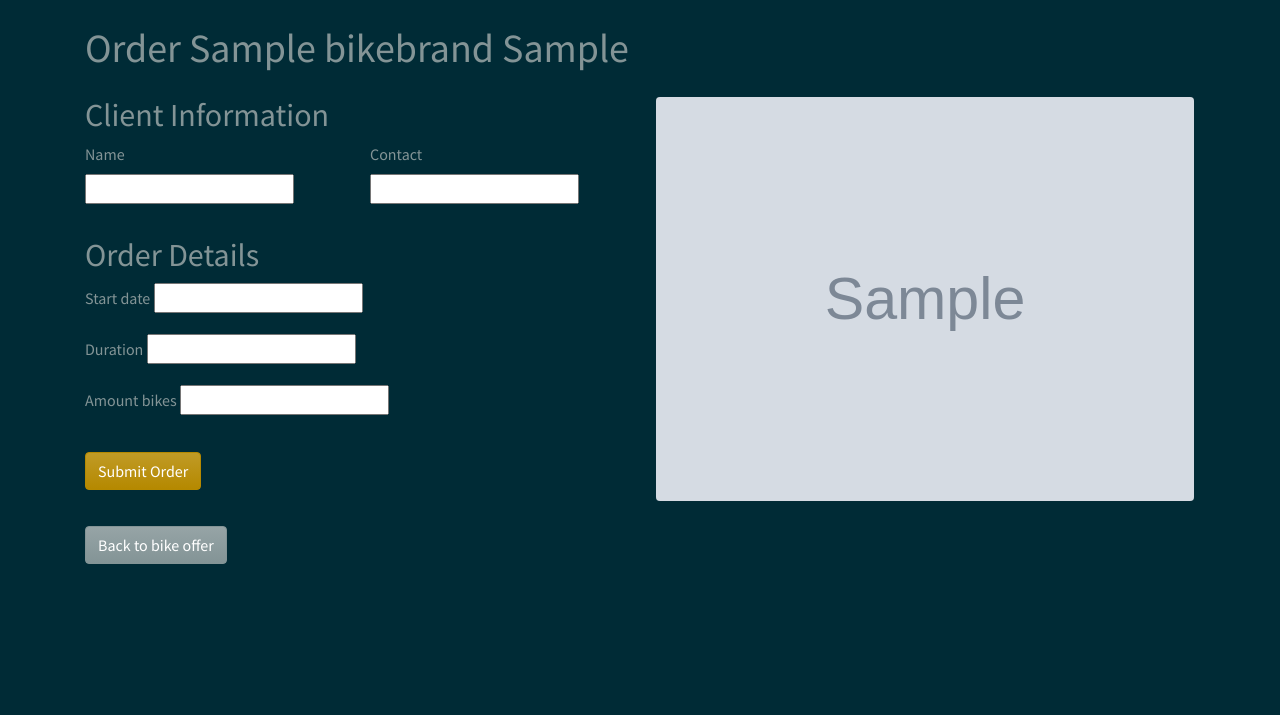
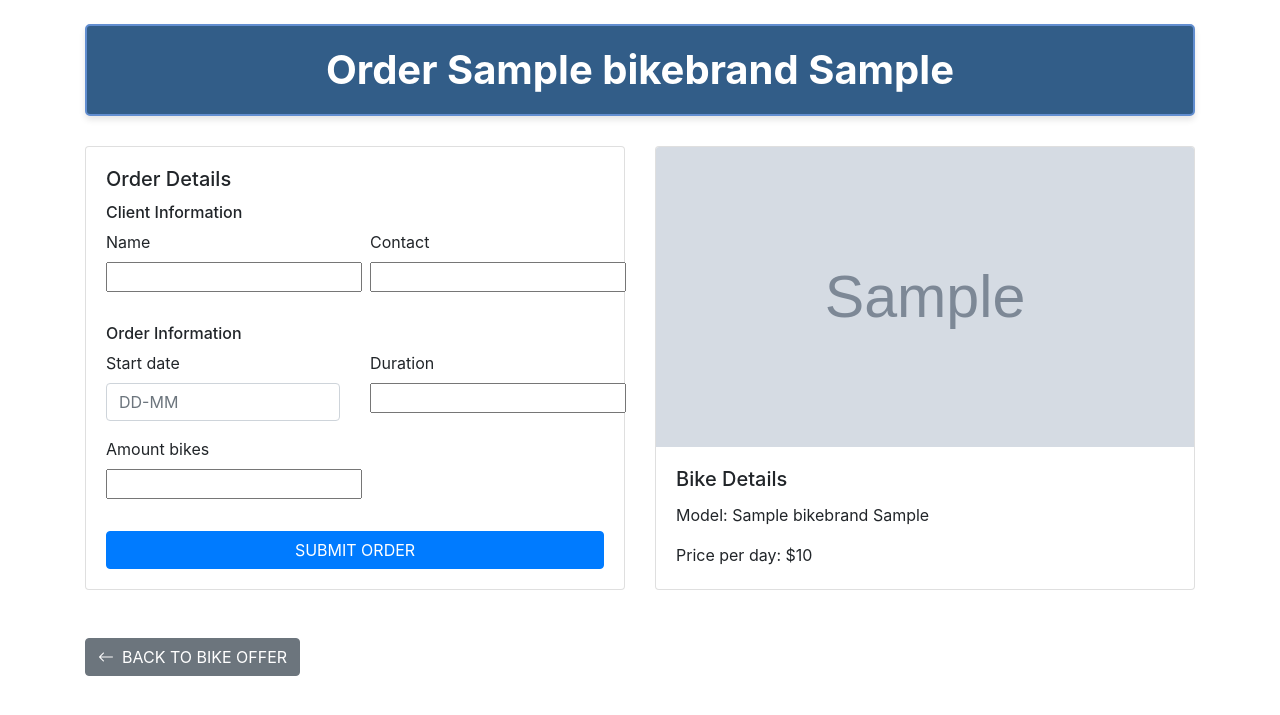
Before and after one commit to ara-foundation/bike-rental-vietnam, a Django app: page /bike/1/order/ in a window 1280 px wide. Shown: the top 715 px of the page. Run offline with Django 5.2, Linux system fonts and the light colour scheme; tables that the repository leaves empty hold one stand-in row (values such as "Sample post"); grey boxes marked "Sample" are stand-in pictures; some libraries are stand-ins or nearby versions.

Commit message:
set up comon desing for all pages but conform_order

```diff
--- a/bike_rental/forms.py
+++ b/bike_rental/forms.py
@@ -7,6 +7,11 @@ class ClientForm(forms.ModelForm):
         fields = ['name', 'contact']
 
 class OrderForm(forms.ModelForm):
+    start_date = forms.DateField(
+        widget=forms.TextInput(attrs={'class': 'form-control', 'placeholder': 'DD-MM'}),
+        input_formats=['%d-%m']
+    )
+
     class Meta:
         model = Order
         fields = ['start_date', 'duration', 'amount_bikes']
@@ -21,3 +26,4 @@ class OrderForm(forms.ModelForm):
         if self.bike and amount_bikes > self.bike.amount:
             raise forms.ValidationError("Not enough bikes available.")
         return cleaned_data
+        return cleaned_data
--- a/bike_rental/templates/bike_order.html
+++ b/bike_rental/templates/bike_order.html
@@ -4,87 +4,105 @@
     <meta charset="UTF-8">
     <meta name="viewport" content="width=device-width, initial-scale=1.0">
     <title>Order {{ bike.bike_model.brand.name }} {{ bike.bike_model.model }}</title>
-    <link href="https://cdn.jsdelivr.net/npm/bootswatch@4.5.2/dist/solar/bootstrap.min.css" rel="stylesheet">
     {% load static %}
     <link rel="stylesheet" href="{% static 'css/bikes.css' %}">
+    <link href="https://cdn.jsdelivr.net/npm/bootswatch@5.3.3/dist/sandstone/bootstrap.min.css" rel="stylesheet">
+    <link rel="stylesheet" href="https://stackpath.bootstrapcdn.com/bootstrap/4.3.1/css/bootstrap.min.css">
+    <link rel="stylesheet" href="https://cdn.jsdelivr.net/npm/bootstrap-icons@1.7.2/font/bootstrap-icons.css">
 </head>
 <body>
     <div class="container mt-4">
-        <h1 class="mb-4">Order {{ bike.bike_model.brand.name }} {{ bike.bike_model.model }}</h1>
+        <h1 class="custom-header">Order {{ bike.bike_model.brand.name }} {{ bike.bike_model.model }}</h1>
 
         <div class="row">
-            <div class="col-md-6">
+            <div class="col-md-6 mb-4">
+                <div class="card h-100">
+                    <div class="card-body">
+                        <h5 class="card-title">Order Details</h5>
                         <form method="post">
                             {% csrf_token %}
-                    <h2>Client Information</h2>
+                            <h6>Client Information</h6>
                             <div class="row mb-3">
                                 <div class="col-md-6">
                                     <div class="form-group">
                                         <label for="{{ client_form.name.id_for_label }}" class="form-label">
                                             {{ client_form.name.label }}
-                                </label> <br>
+                                        </label>
                                         {{ client_form.name }}
-                                {% if client_form.name.help_text %}
-                                    <small class="form-text text-muted">{{ client_form.name.help_text }}</small>
-                                {% endif %}
-                                {% for error in client_form.name.errors %}
-                                    <div class="invalid-feedback d-block">{{ error }}</div>
-                                {% endfor %}
                                     </div>
                                 </div>
                                 <div class="col-md-6">
                                     <div class="form-group">
                                         <label for="{{ client_form.contact.id_for_label }}" class="form-label">
                                             {{ client_form.contact.label }}
-                                </label> <br>
+                                        </label>
                                         {{ client_form.contact }}
-                                {% if client_form.contact.help_text %}
-                                    <small class="form-text text-muted">{{ client_form.contact.help_text }}</small>
-                                {% endif %}
-                                {% for error in client_form.contact.errors %}
-                                    <div class="invalid-feedback d-block">{{ error }}</div>
-                                {% endfor %}
                                     </div>
                                 </div>
                             </div>
-                    <h2>Order Details</h2>
-                    <div class="mb-3">
+                            <h6>Order Information</h6>
+                            <div class="row">
                                 {% for field in order_form %}
+                                    <div class="col-md-6">
                                         <div class="form-group">
-                                <label for="{{ field.id_for_label }}" class="form-label">
-                                    {{ field.label }}
-                                </label>
+                                            <label for="{{ field.id_for_label }}" class="form-label">{{ field.label }}</label>
                                             {{ field }}
-                                {% if field.help_text %}
-                                    <small class="form-text text-muted">{{ field.help_text }}</small>
-                                {% endif %}
-                                {% for error in field.errors %}
-                                    <div class="invalid-feedback d-block">{{ error }}</div>
-                                {% endfor %}
+                                        </div>
                                     </div>
                                 {% endfor %}
                             </div>
-                    <button type="submit" class="btn btn-primary mt-3">Submit Order</button>
+                            <button type="submit" class="btn btn-primary mt-3 w-100">Submit Order</button>
                         </form>
                     </div>
-            <div class="col-md-6">
-                <div class="card">
-                    <div class="card-body p-0">
+                </div>
+            </div>
+            <div class="col-md-6 mb-4">
+                <div class="card h-100">
+                    <div class="card-img-top-wrapper" style="height: 300px; overflow: hidden;">
                         {% if bike.photo %}
-                        <img src="{{ bike.photo.url }}" alt="{{ bike.bike_model }}" class="img-fluid rounded w-100">
+                            <img src="{{ bike.photo.url }}" alt="{{ bike.bike_model }}" class="card-img-top" style="object-fit: cover; height: 100%; width: 100%;">
                         {% else %}
-                        <div class="bg-light d-flex align-items-center justify-content-center" style="height: 300px;">
+                            <div class="bg-light d-flex align-items-center justify-content-center" style="height: 100%;">
                                 <span class="text-muted">No photo available</span>
                             </div>
                         {% endif %}
+                    </div>
+                    <div class="card-body">
+                        <h5 class="card-title">Bike Details</h5>
+                        <p class="card-text">Model: {{ bike.bike_model.brand.name }} {{ bike.bike_model.model }}</p>
+                        <p class="card-text">Price per day: ${{ bike.price_per_day }}</p>
                     </div>
                 </div>
             </div>
         </div>
 
-        <a href="{% url 'bike_offer' bike.id %}" class="btn btn-secondary mt-4">Back to bike offer</a>
+        <a href="{% url 'bike_offer' bike.id %}" class="btn btn-secondary mt-4"><i class="bi bi-arrow-left me-2"></i>Back to bike offer</a>
     </div>
 
     <script src="https://cdn.jsdelivr.net/npm/bootstrap@5.3.0/dist/js/bootstrap.bundle.min.js"></script>
+    <script>
+    document.addEventListener('DOMContentLoaded', function() {
+        const startDateInput = document.querySelector('#id_start_date');
+
+        startDateInput.addEventListener('input', function(e) {
+            let value = e.target.value.replace(/\D/g, '');
+            if (value.length > 4) value = value.slice(0, 4);
+            if (value.length > 2) value = value.slice(0, 2) + '-' + value.slice(2);
+            e.target.value = value;
+        });
+
+        document.querySelector('form').addEventListener('submit', function(e) {
+            e.preventDefault();
+            const dateValue = startDateInput.value;
+            if (dateValue.length === 5) {
+                const [day, month] = dateValue.split('-');
+                startDateInput.value = `${day}-${month}`;
+                this.submit();
+            } else {
+                alert('Пожалуйста, введите дату в формате ДД-ММ');
+            }
+        });
+    });
+    </script>
 </body>
 </html>
--- a/bike_rental/templates/bikemodel_list.html
+++ b/bike_rental/templates/bikemodel_list.html
@@ -65,7 +65,7 @@
         </div>
         <!-- Ниже списка моделей велосипедов -->
         <nav aria-label="Page navigation">
-            <ul class="pagination justify-content-center">
+            <ul class="pagination justify-content-left">
                 {% if page_obj.has_previous %}
                     <li class="page-item">
                         <a class="page-link" href="?page={{ page_obj.previous_page_number }}{% for key,value in request.GET.items %}{% if key != 'page' %}&{{ key }}={{ value|urlencode }}{% endif %}{% endfor %}">
--- a/bike_rental/views.py
+++ b/bike_rental/views.py
@@ -7,6 +7,7 @@ from .filters import BikeModelFilter
 from django.urls import reverse
 from .forms import ClientForm, OrderForm
 from django.views.generic import ListView
+from datetime import datetime
 
 class BikeModelListView(ListView):
     model = BikeModel
@@ -43,6 +44,8 @@ def bike_order(request, id):
         if client_form.is_valid() and order_form.is_valid():
             client = client_form.save()
             order = order_form.save(commit=False)
+            start_date = order_form.cleaned_data['start_date']
+            order.start_date = datetime.strptime(f"{datetime.now().year}-{start_date.strftime('%m-%d')}", '%Y-%m-%d').date()
             order.client = client
             order.bike = bike
             order.total_price = calculate_total_price(bike, order.duration, order.amount_bikes)
```
Also changed, not shown: bike_rental/templates/bike_offer.html (+45 -14 lines), bike_rental/templates/bikemodel_detail.html (+36 -39 lines), 1 other file. Lines whose indentation alone changed are shown as unchanged.
